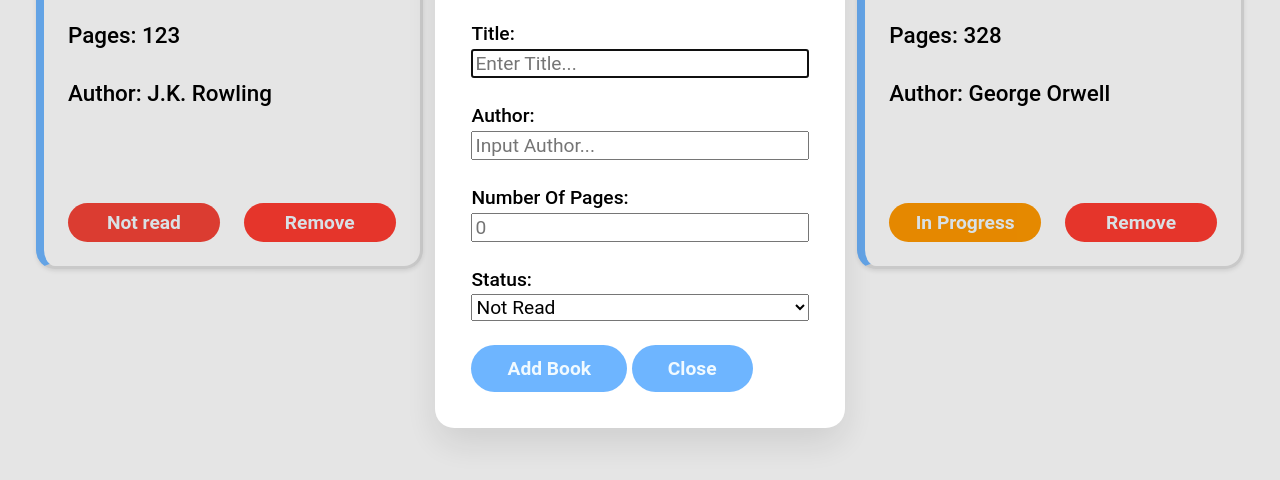
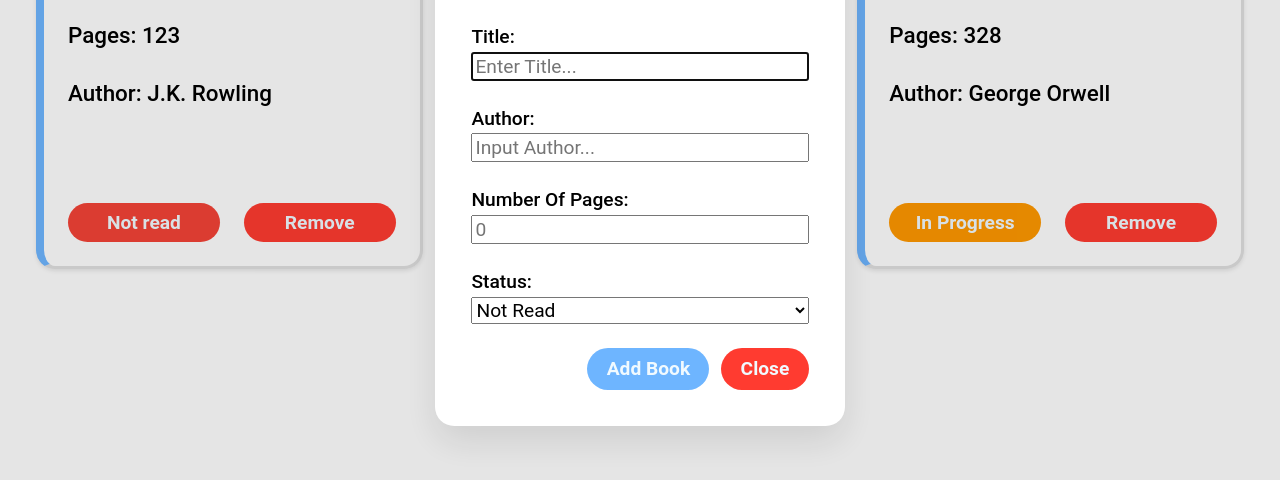
Before and after one commit to Ender2014/Library, a plain HTML site: page index.html in a window 1280 px wide. Shown: the part 250-730 px from the top of the page. Drawn offline with Linux system fonts and the light colour scheme; a web font is replaced by a local one.

Commit message:
Finished modal styling

```diff
--- a/styles.css
+++ b/styles.css
@@ -167,7 +167,7 @@ button, .status{
     flex-wrap: wrap;
 }
 
-.del-btn, .rem-btn{
+.del-btn, .rem-btn, .close-btn{
     background-color: var(--color-error);
 }
 
@@ -199,6 +199,19 @@ button, .status{
     display: flex;
     flex-direction: column;
     gap: var(--small-padding);
+}
+
+.modal-btns{
+    margin-top: auto;
+    display: flex;
+    justify-content: flex-end;
+    align-items: center;
+    gap: var(--small-padding);
+    font-size: var(--font-size-small);
+}
+
+.modal-btns > button{
+    padding: 0.5em 1em;
 }
 
 /* Modal - End*/
```
